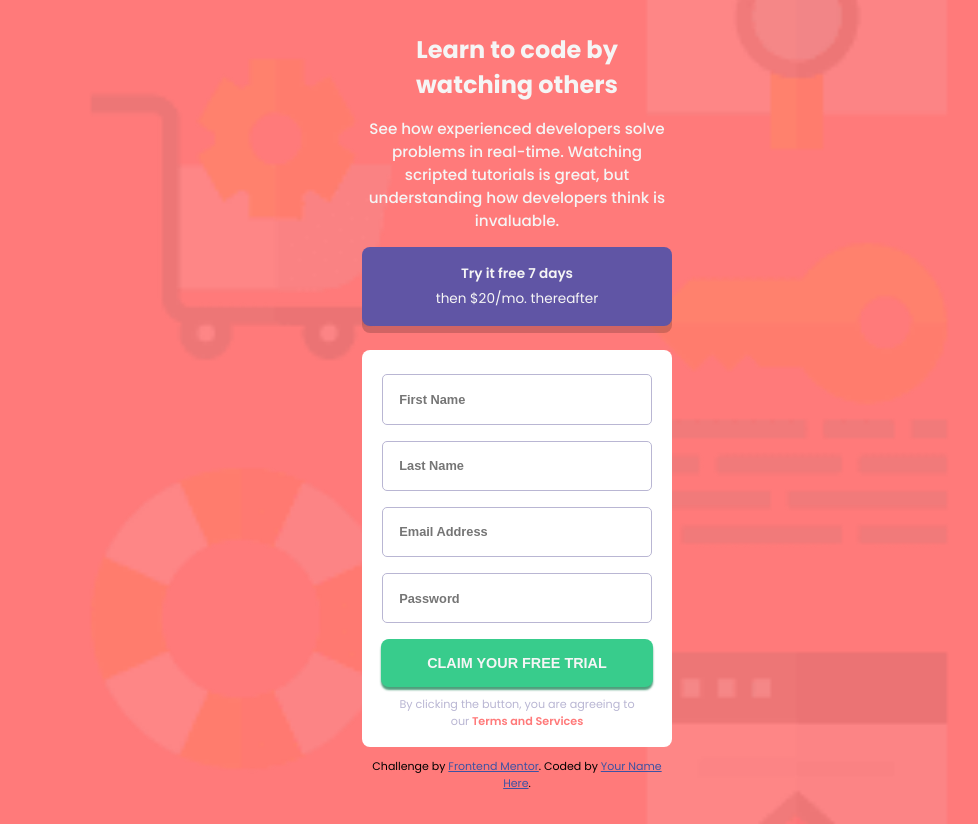
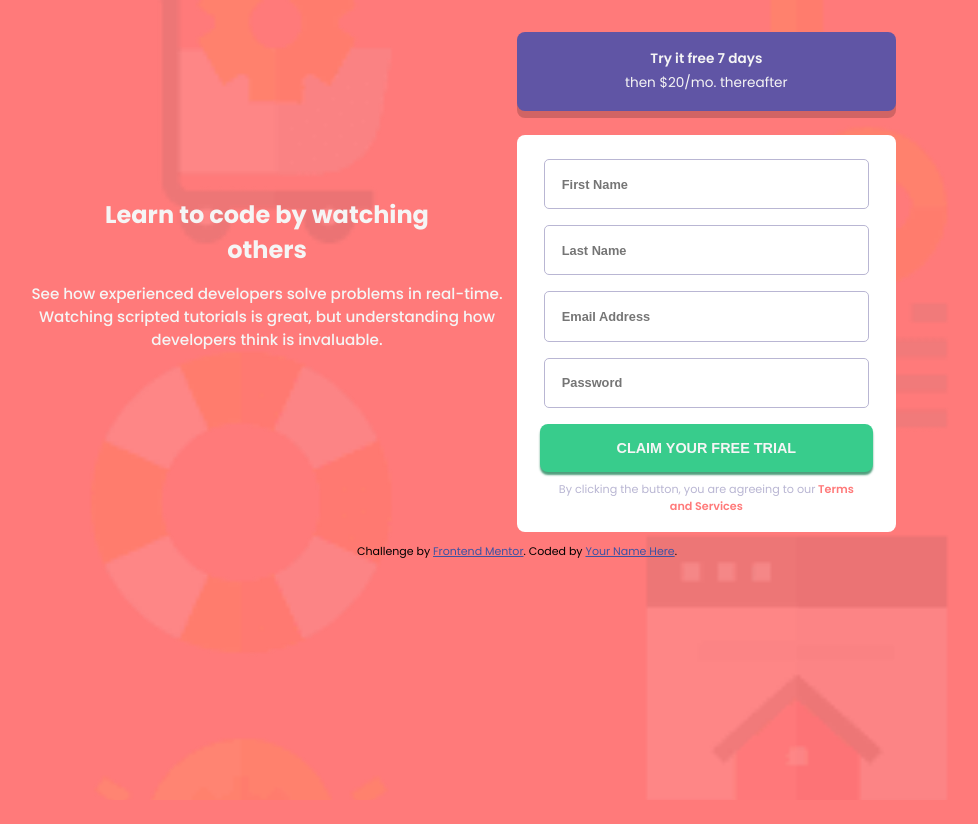
Before and after one commit to myrmnn/client-side-form-validation, a plain HTML site: page index.html in a window 1280 px wide. Shown: the whole page, without its empty margins (123-1101 px from the left). After the commit the page ends 800 px from the top, so only its background shows below. Drawn offline with Linux system fonts and the light colour scheme.

Commit message:
created desktop styles

```diff
--- a/index.html
+++ b/index.html
@@ -40,6 +40,7 @@
 			src="https://kit.fontawesome.com/15ba595f14.js"
 			crossorigin="anonymous"
 		></script>
+		<div class="container">
 			<div class="top-left">
 				<h1 class="title">Learn to code by watching others</h1>
 				<p class="para">
@@ -91,7 +92,12 @@
 						</svg>
 					</div>
 					<div class="input-group">
-					<input class="email" type="email" placeholder="Email Address" />
+						<input
+							class="email"
+							type="email"
+							placeholder="Email Address"
+							required
+						/>
 						<span class="error-message error-message-hidden"
 							>Looks like this is not an email</span
 						>
@@ -126,9 +132,7 @@
 							</g>
 						</svg>
 					</div>
-
 					<button class="btn">Claim your free trial</button>
-
 					<p class="terms">
 						By clicking the button, you are agreeing to our<span
 							class="terms__span"
@@ -137,6 +141,7 @@
 						>
 					</p>
 				</form>
+			</div>
 		</div>
 
 		<footer>
--- a/style.scss
+++ b/style.scss
@@ -12,7 +12,6 @@ $grayishBlue: hsl(246, 25%, 77%);
 body {
 	background-image: url("/images/bg-intro-mobile.png");
 	background-repeat: no-repeat;
-	width: 310px;
 	margin: 2rem auto;
 	background-color: $Red;
 	background-position: center;
@@ -149,3 +148,22 @@ input {
 		font-weight: 600;
 	}
 }
+
+.container {
+	width: 310px;
+	margin: 0 auto;
+
+	@media screen and (min-width: 1000px) {
+		width: 1000px;
+		display: flex;
+	}
+}
+
+.top-left {
+	@media screen and (min-width: 1000px) {
+		width: 50%;
+		display: flex;
+		flex-direction: column;
+		justify-content: center;
+	}
+}
```
Also changed, not shown: app.js (+10 -1 lines), style.css, 1 other file. Lines whose indentation alone changed are shown as unchanged.
